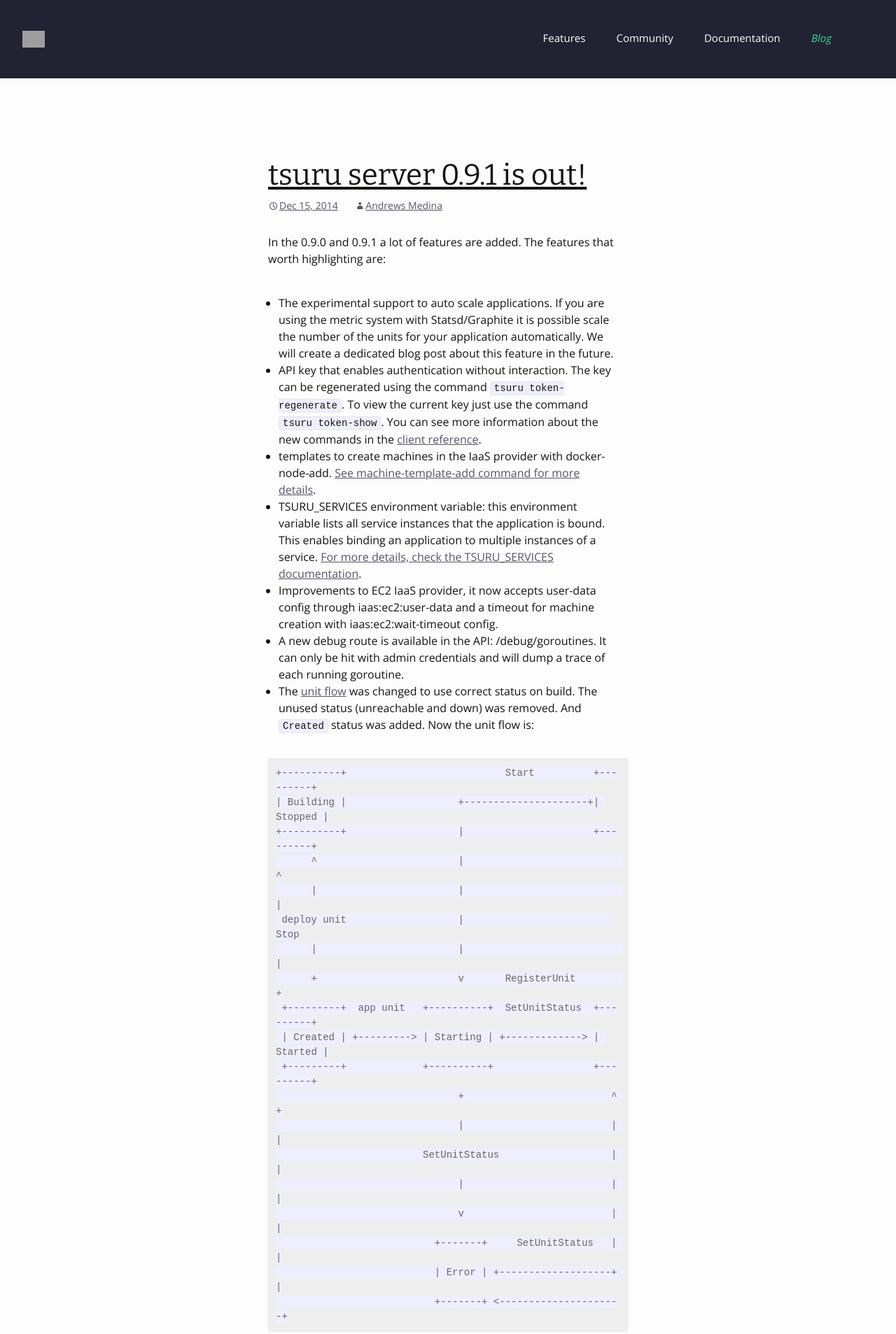
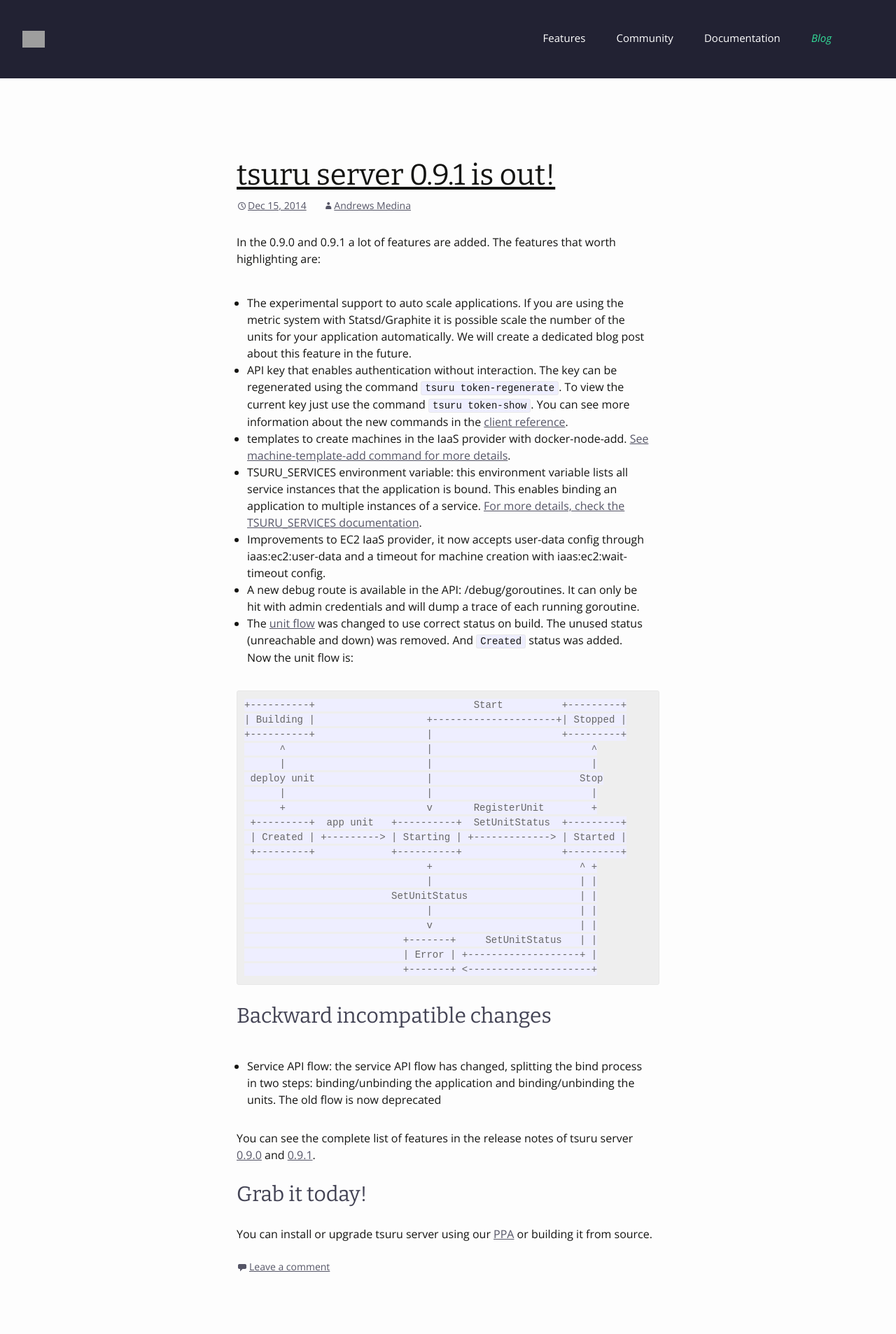
Before and after one commit to tsuru/tsuru.github.io, a Jekyll site: the page built from index.html, in a window 1280 px wide. Shown: the top 1907 px of the page at 70% size. Built offline with Jekyll 4.4.1, drawn with Linux system fonts in a browser that asks for light colours; nearby versions of some CDN libraries; grey boxes are pictures that could not be loaded.

Commit message:
removed max-width.

```diff
--- a/css/style.css
+++ b/css/style.css
@@ -2033,7 +2033,6 @@
 
 .page-content {
 	margin: 0 auto;
-	max-width: 604px;
 	padding: 40px 0;
 	width: 100%;
 }
```
